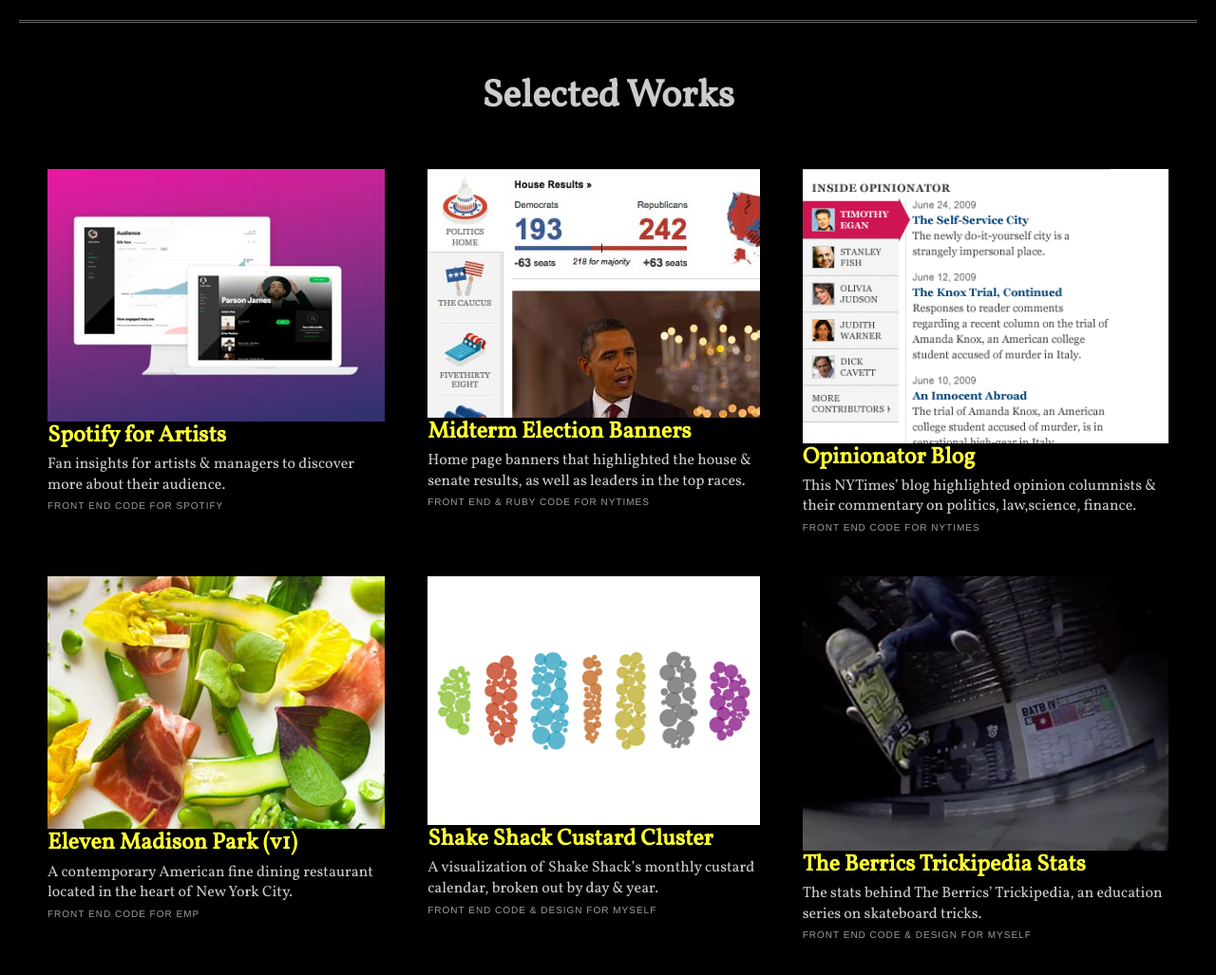
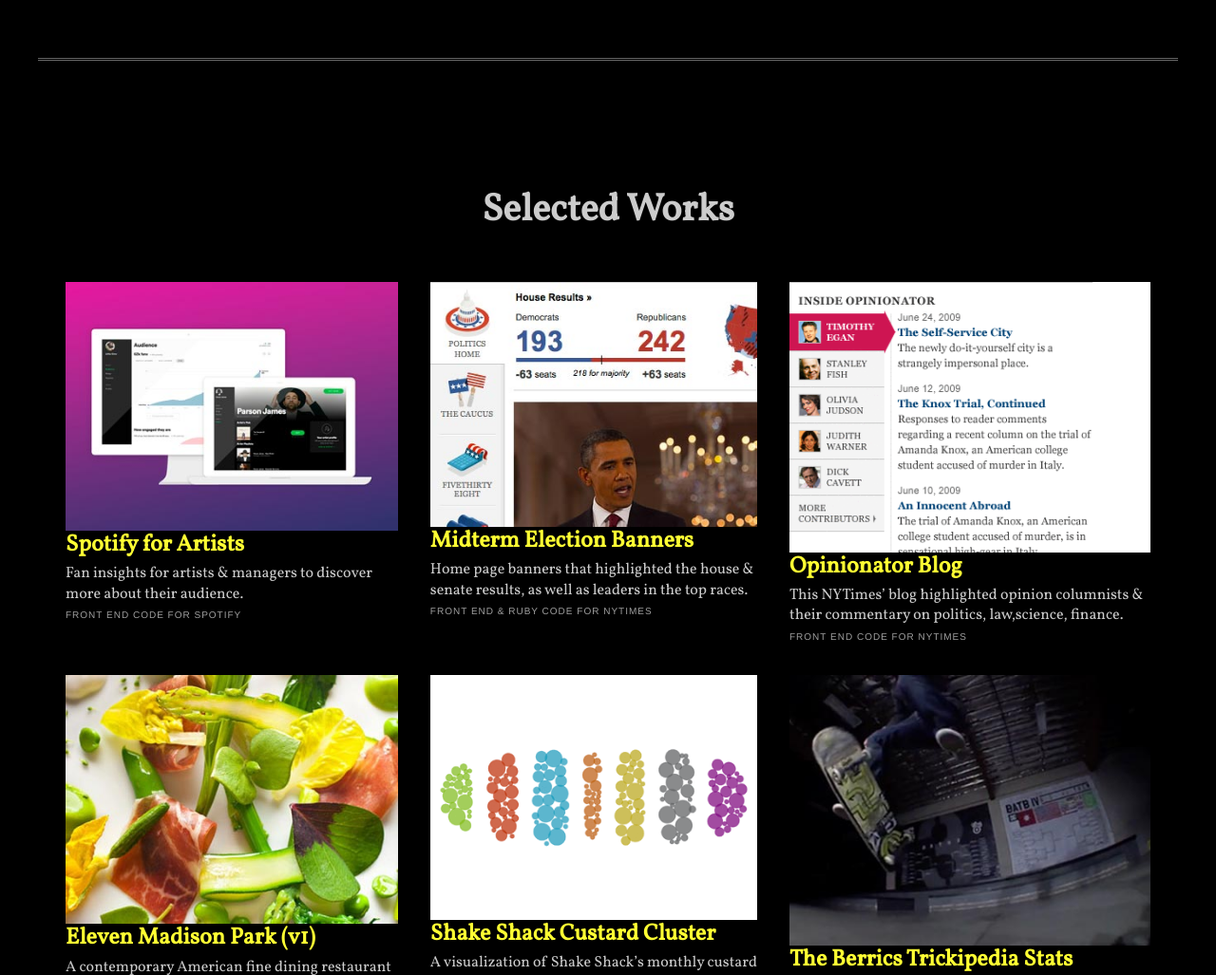
Before and after one commit to XhantiGhost/Jon-Chretien_project, a plain HTML site: page index.html in a window 1280 px wide. Shown: the part 426-1453 px from the top of the page at 95% size. Drawn offline with Linux system fonts and the light colour scheme.

Commit message:
finalllll

```diff
--- a/css/style.css
+++ b/css/style.css
@@ -9,7 +9,6 @@ body {
     line-height: 1.5;
     padding: 40px;
     text-align: center;
-    margin: 0;
 
 }
 a, body, div, footer, h1, h2, h3, h4, h5, h6, header, hgroup, html, img, li, p, section, span, ul {
@@ -19,6 +18,7 @@ a, body, div, footer, h1, h2, h3, h4, h5, h6, header, hgroup, html, img, li, p,
 .container {
     margin: 0 auto;
     max-width: 1240px;
+    padding: 40px;
 }
 
 /* this is the header style */
@@ -102,12 +102,17 @@ img {
   .image:hover {
     opacity: 0.5;
   }
+  h1,h2,h3,h4,h5,h6 {
+    font-size: 100%;
+}
+
 h1 {
-    font-weight: 900;
+    font-weight: 900 bolder;
     font-size: 2em;
     text-align: center;
     margin-top: 0;
     margin-bottom: 16px;
+    font-family: 'Vollkorn', serif;
 }
 /* All a tags styled here */
 
@@ -136,13 +141,13 @@ section {
 /* grid styling */
 .grid-container {
     display: grid;
-    grid-gap: 5px;
+    grid-gap: 24px;
     grid-template-columns: auto auto auto;
-    padding: 10px;
+    padding: 24px;
   }
 
   .grid-project {
-    padding: 20px;
+    padding: 5px;
     font-size: 24px;
     text-align: left;
     line-height: 1.3;
@@ -218,7 +223,6 @@ footer p {
     width:100%;
 }
 /* @media resposiveness */
-
 /* tablet view */
 
 @media screen
--- a/index.html
+++ b/index.html
@@ -25,12 +25,13 @@
                             I previously built editorial & marketing projects at <a href="https://www.nytimes.com">The New York Times.</a>
                             </h1>
                      </header>
+</div>
     <!-- +++++++++++++++++++++++++++++++++++++++++++++++++++++++++++++++++++++++++++++++++++++++++++++++++++++++++++++++++++++++++++++++++++++++++++++++++++++++++++++++++++++++++++++
                        ++++++++++++++++++++++++++++++++++++++++++++++++++++++++ THE SELECTED WORKS SECTION +++++++++++++++++++++++++++++++++++++++++++++++++
     ++++++++++++++++++++++++++++++++++++++++++++++++++++++++++++++++++++++++++++++++++++++++++++++++++++++++++++++++++++++++++++++++++++++++++++++++++++++++++++++++++++++++++++++++++-->
-    <section>
 <div class="container">
-    <h1>Selected Works</h1>
+        <section>
+    <h1 style="font-weight:700 bold; font-siz:47px;">Selected Works</h1>
     <div class="grid-container">
         <div class="grid-project">
             <div class="projects">
@@ -276,7 +277,6 @@ Drag & drop an image into your browser and apply a Holga-like filter.
                 </div>
                     </div>
                         </section>
-
                         <!--++++++++++++++++++++++++++++++++++++++++++++++++++++++++++++++++++++++++++++++++++++++++++++++++++++++++++++
                                                         Footer Section.
                         +++++++++++++++++++++++++++++++++++++++++++++++++++++++++++++++++++++++++++++++++++++++++++++++++++++++++++++++++++++++++-->
@@ -292,8 +292,5 @@ Drag & drop an image into your browser and apply a Holga-like filter.
                                 </p>
                                     </footer>
                                         </div>
-
-
-
 </body>
 </html>
```
